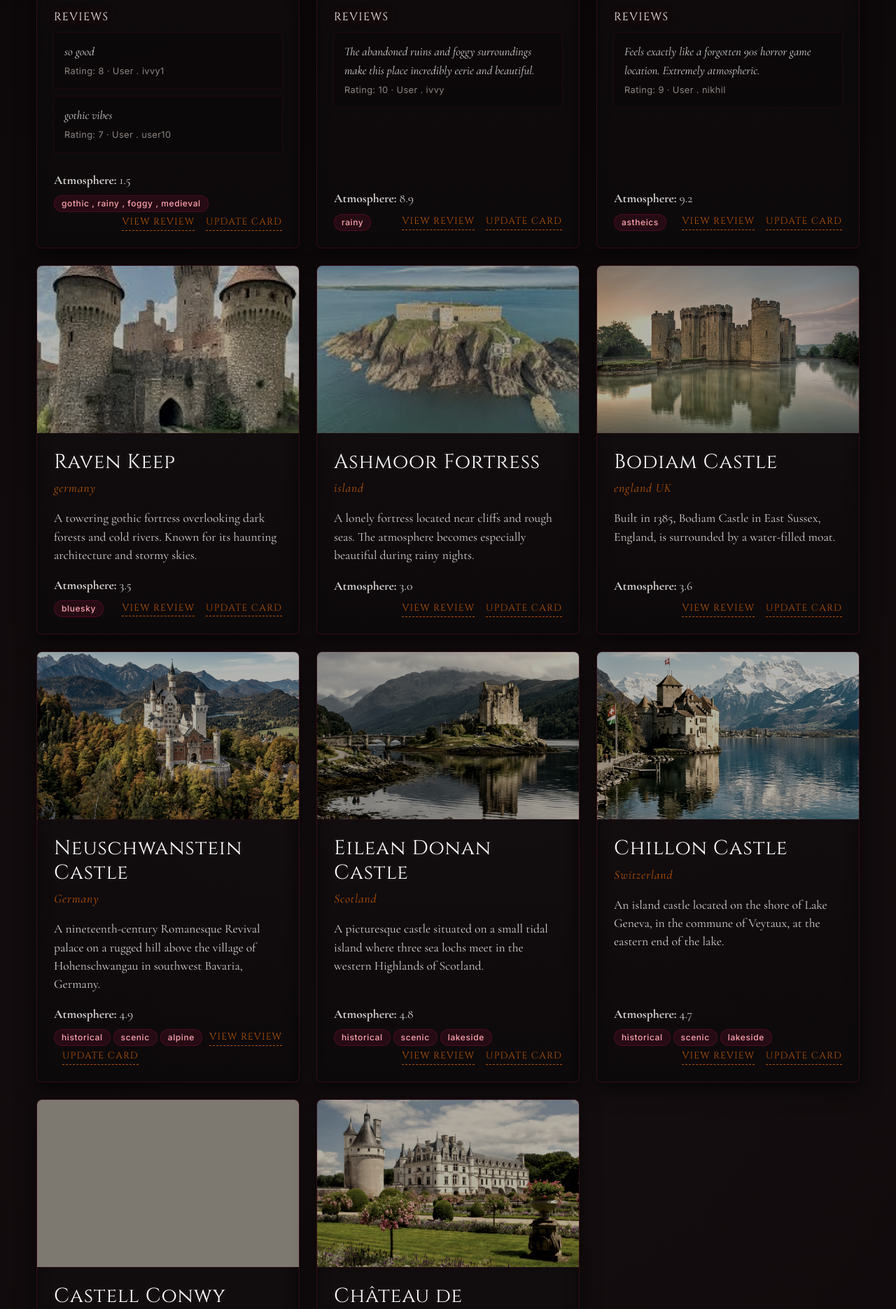
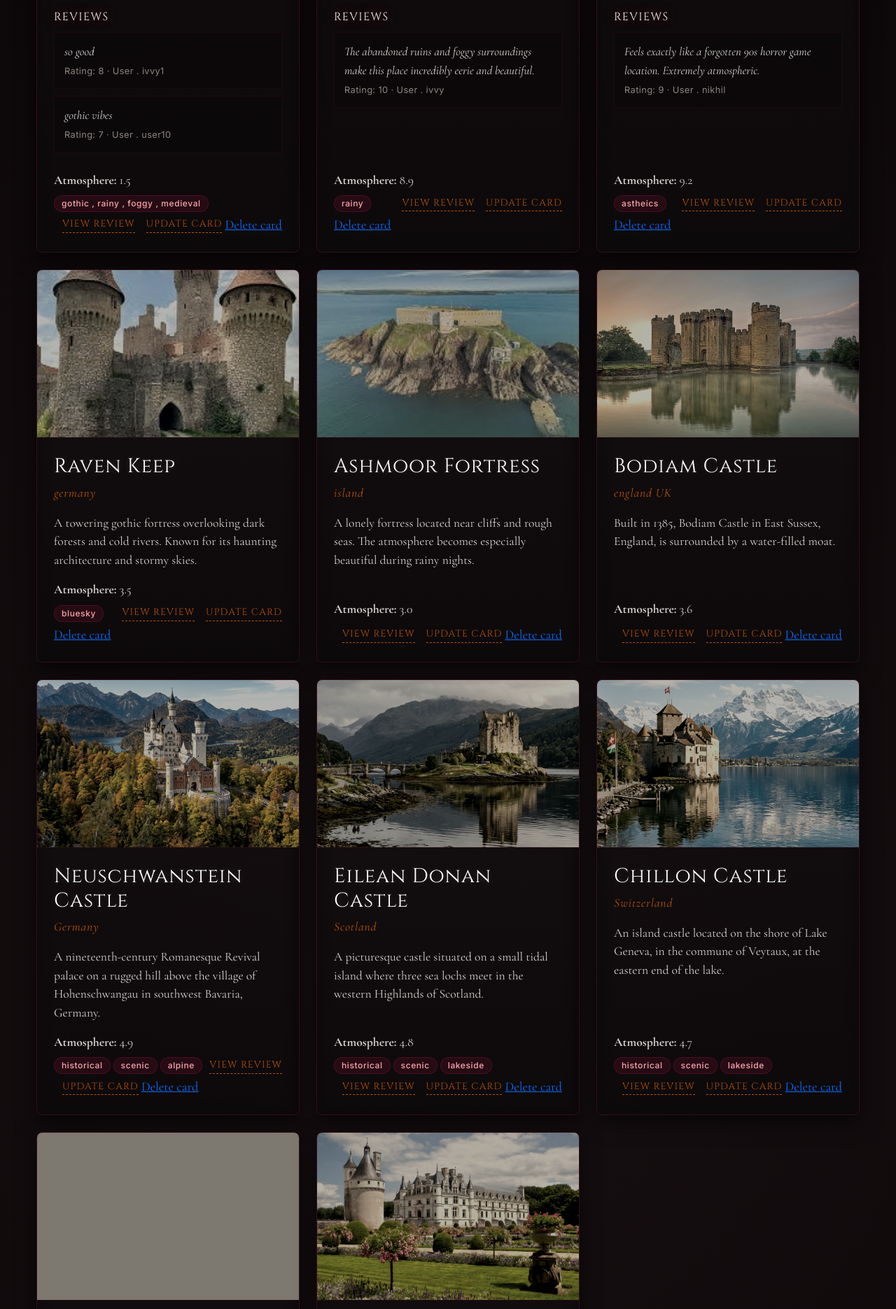
Before and after one commit to nik-767/gloomvalut, a Django app: page /home/ in a window 1280 px wide. Shown: the part 930-2801 px from the top of the page at 70% size. Run offline with Django 5.2, Linux system fonts and the light colour scheme; data comes from the database, SQL or seed files in the repository; grey boxes are pictures that could not be loaded.

Commit message:
updated home

```diff
--- a/templates/core/home.html
+++ b/templates/core/home.html
@@ -57,6 +57,7 @@
                                 {% endfor %}
                                 <a href="{% url 'review_view' d.id %}" class="view-review-link">View Review</a>
                                 <a href="{% url 'update_card' d.id %}"class="update-card-link">Update Card</a>
+                                <a href="{% url 'delete_castle' d.id %}">Delete card</a>
                             </div>
                         </div>
                     </div>
```
